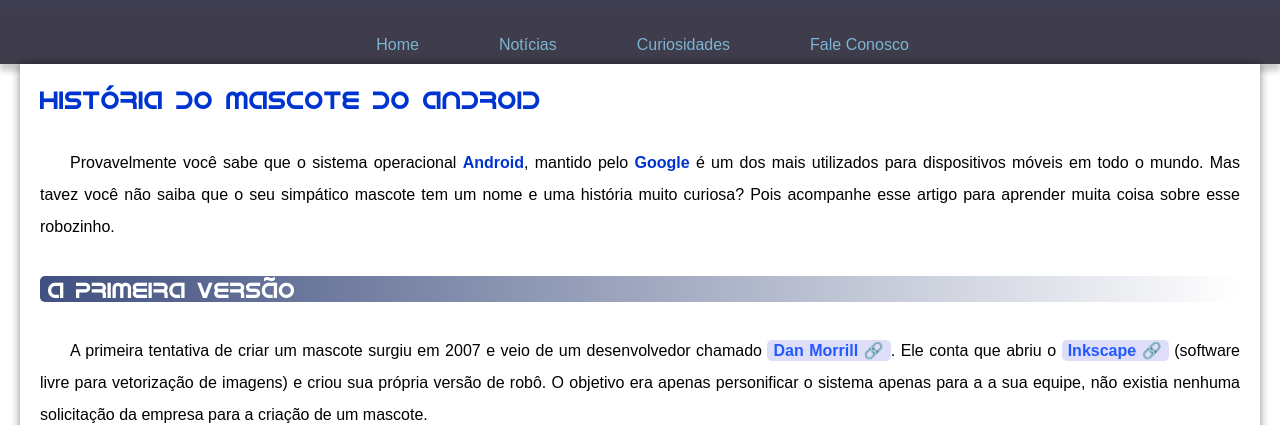
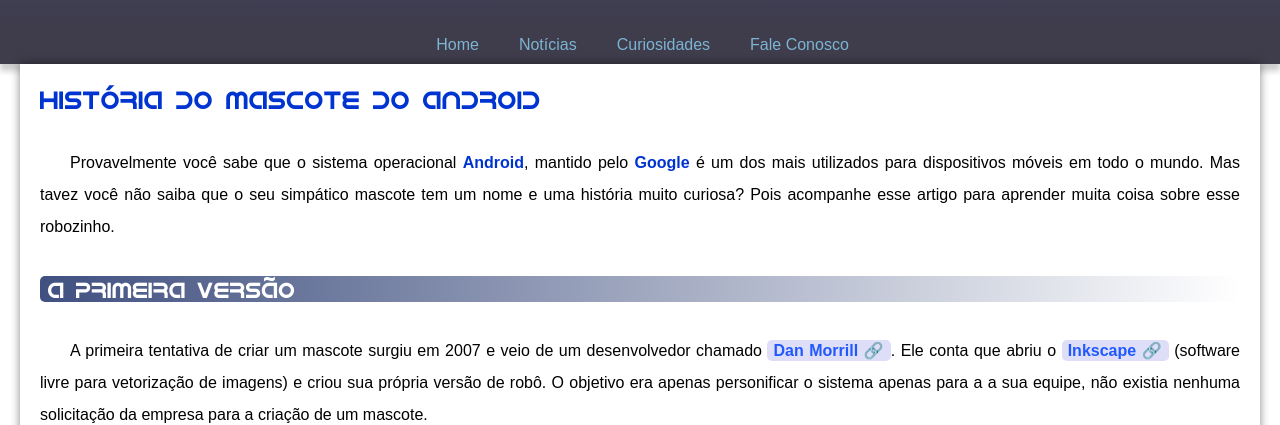
Before and after one commit to felixlq/Projeto-Androide, a plain HTML site: page index.html in a window 1280 px wide. Shown: the part 164-589 px from the top of the page. Drawn offline with Linux system fonts and the light colour scheme; files whose address does not match are found by name.

Commit message:
edit do nav css

```diff
--- a/styles/style.css
+++ b/styles/style.css
@@ -80,7 +80,7 @@ nav > ul {
 }
 
 nav a {
-    padding: 10px 40px 10px 40px;
+    padding: 10px 20px 10px 20px;
     color: rgb(124, 180, 211);
     text-decoration: none;
     border-radius: 5px;
```
